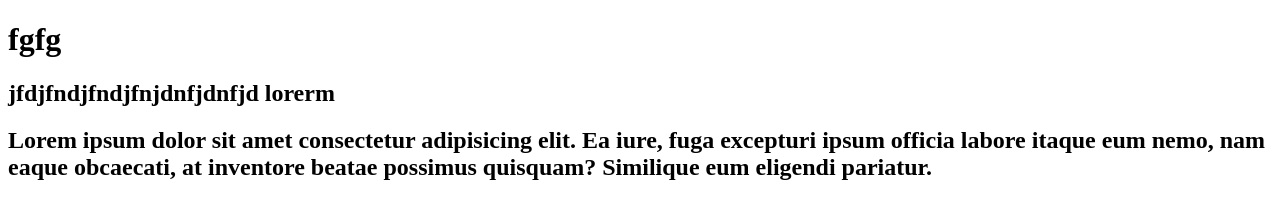
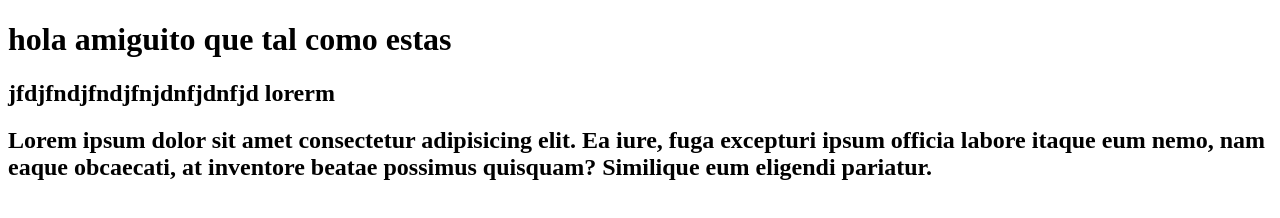
Before and after one commit to DilanGarciaa/Danyydilan, a plain HTML site: page index.html in a window 1280 px wide. Drawn offline with Linux system fonts and the light colour scheme.

Commit message:
h1 modificado

```diff
--- a/index.html
+++ b/index.html
@@ -6,7 +6,7 @@
     <title>Docudefement</title>
 </head>
 <body>
-    <h1>fgfg
+    <h1>hola amiguito que tal como estas
 
     </h1>
     <h2>jfdjfndjfndjfnjdnfjdnfjd lorerm
```
